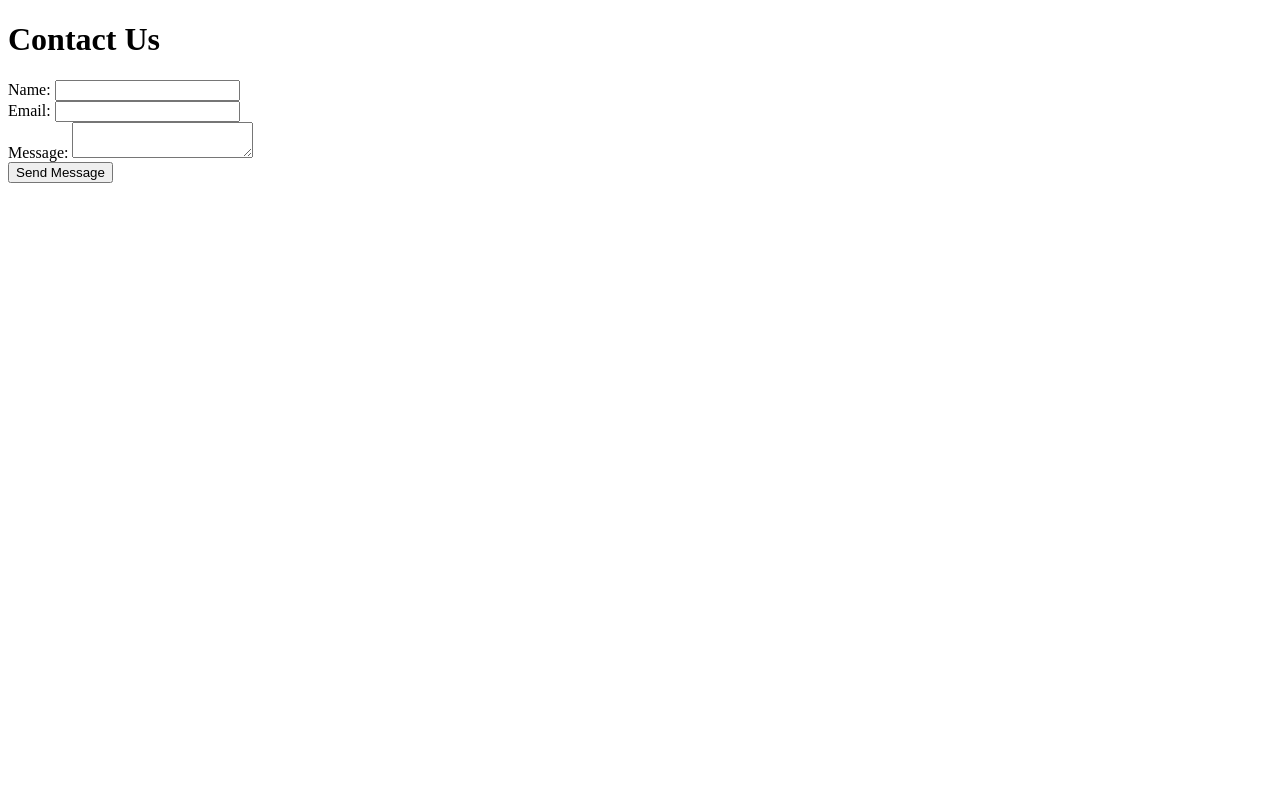
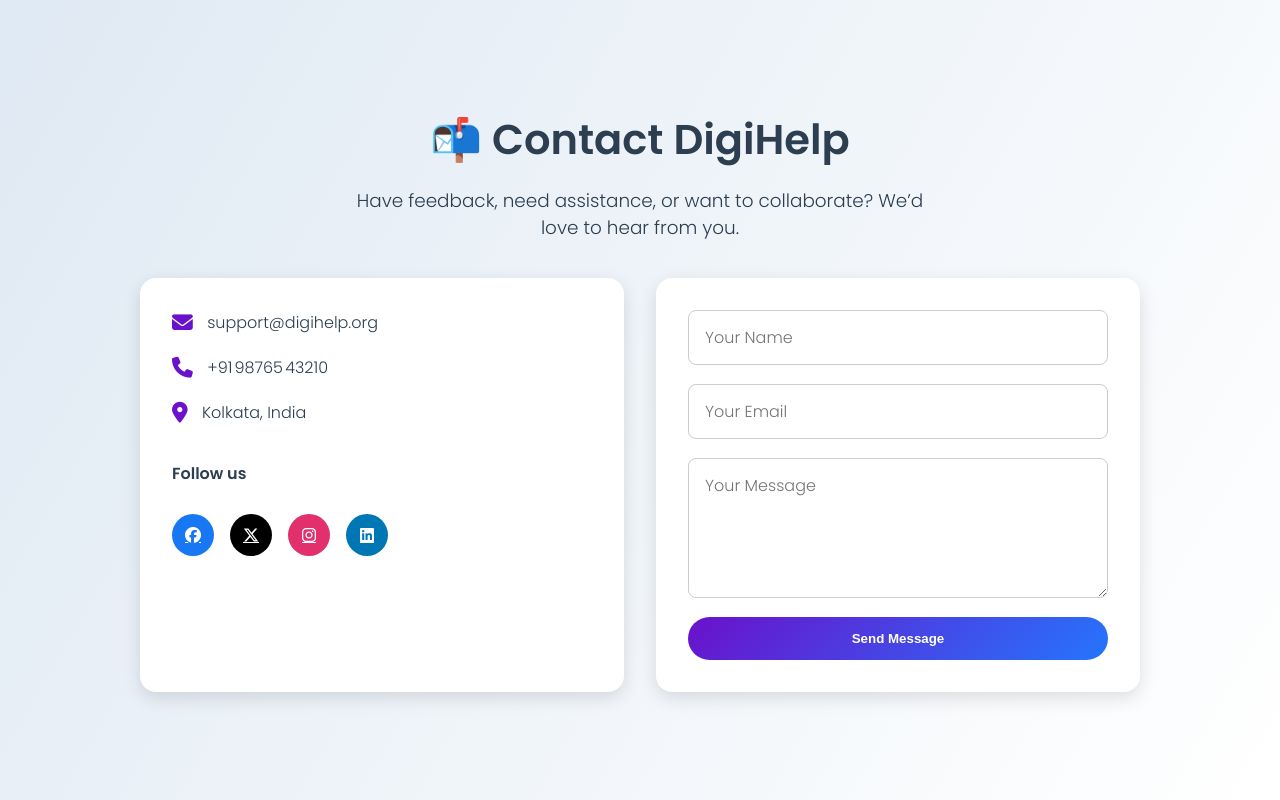
Before and after one commit to DanX06-lab/Bottleback, a plain HTML site: page contact.html in a window 1280 px wide. Drawn offline with Linux system fonts and the light colour scheme.

Commit message:
contact updated

```diff
--- a/contact.html
+++ b/contact.html
@@ -1,25 +1,201 @@
-<!-- contact.html -->
 <!DOCTYPE html>
 <html lang="en">
 <head>
-  <meta charset="UTF-8">
-  <meta name="viewport" content="width=device-width, initial-scale=1.0">
-  <title>Contact - BottleBack India</title>
-  <link rel="stylesheet" href="styles/style.css">
+  <meta charset="UTF-8" />
+  <meta name="viewport" content="width=device-width, initial-scale=1.0"/>
+  <title>Contact – DigiHelp</title>
+
+  <!-- Google Font + Font Awesome Icons -->
+  <link href="https://fonts.googleapis.com/css2?family=Poppins:wght@300;600&display=swap" rel="stylesheet">
+  <link rel="stylesheet" href="https://cdnjs.cloudflare.com/ajax/libs/font-awesome/6.5.0/css/all.min.css" integrity="sha512-u2JrHgRZ..." crossorigin="anonymous" referrerpolicy="no-referrer" />
+
+  <style>
+    :root{
+      --grad-start:#6a11cb;
+      --grad-end:#2575fc;
+      --shadow:0 6px 18px rgba(0,0,0,.12);
+    }
+    *{box-sizing:border-box;margin:0;padding:0}
+    body{
+      font-family:'Poppins',sans-serif;
+      background:linear-gradient(120deg,#dfe9f3 0%,#ffffff 100%);
+      display:flex;
+      flex-direction:column;
+      align-items:center;
+      justify-content:center;
+      min-height:100vh;
+      padding:2rem 1rem;
+      color:#2c3e50;
+      overflow-x:hidden;
+    }
+    h1{font-size:2.6rem;margin-bottom:.4em;text-align:center}
+    p.lead{font-size:1.15rem;margin-bottom:2em;text-align:center;max-width:600px}
+
+    /* Wrapper keeps everything tidy on big screens */
+    .wrapper{
+      display:grid;
+      grid-template-columns:1fr;
+      gap:2rem;
+      width:100%;
+      max-width:1000px;
+    }
+    @media(min-width:900px){
+      .wrapper{grid-template-columns:1fr 1fr}
+    }
+
+    /* ----- Contact Information Card ----- */
+    .info-card{
+      background:#fff;
+      border-radius:1rem;
+      padding:2rem;
+      box-shadow:var(--shadow);
+      display:flex;
+      flex-direction:column;
+      gap:1.25rem;
+      animation:fade-in .8s ease;
+    }
+    .info-item{
+      display:flex;
+      align-items:center;
+      gap:.9rem;
+      font-size:1rem;
+    }
+    .info-item i{
+      font-size:1.3rem;
+      color:var(--grad-start);
+    }
+
+    /* ----- Social Icons ----- */
+    .socials{
+      display:flex;
+      gap:1rem;
+      margin-top:.5rem;
+    }
+    .socials a{
+      width:42px;height:42px;
+      display:inline-flex;align-items:center;justify-content:center;
+      border-radius:50%;
+      color:#fff;
+      transition:transform .2s ease,box-shadow .2s ease;
+    }
+    .socials a:hover{
+      transform:translateY(-3px);
+      box-shadow:var(--shadow);
+    }
+    .socials .fa-facebook{background:#1877f2}
+    .socials .fa-x-twitter{background:#000}
+    .socials .fa-instagram{background:#e1306c}
+    .socials .fa-linkedin{background:#0077b5}
+
+    /* ----- Form ----- */
+    form{
+      background:#fff;
+      padding:2rem;
+      border-radius:1rem;
+      box-shadow:var(--shadow);
+      display:flex;
+      flex-direction:column;
+      gap:1.2rem;
+      animation:fade-in .8s ease .1s both;
+    }
+    input,textarea{
+      font-family:inherit;
+      padding:14px 16px;
+      font-size:1rem;
+      border:1px solid #ccc;
+      border-radius:8px;
+      outline:none;
+      transition:border-color .2s ease,box-shadow .2s ease;
+    }
+    input:focus,textarea:focus{
+      border-color:var(--grad-start);
+      box-shadow:0 0 0 3px rgba(106,17,203,.15);
+    }
+    textarea{resize:vertical;min-height:140px}
+
+    button{
+      padding:14px;
+      background:linear-gradient(135deg,var(--grad-start) 0%,var(--grad-end) 100%);
+      color:#fff;
+      border:none;
+      border-radius:30px;
+      font-weight:600;
+      cursor:pointer;
+      transition:transform .2s ease,box-shadow .2s ease;
+    }
+    button:hover{
+      transform:translateY(-3px);
+      box-shadow:0 10px 22px rgba(0,0,0,.12);
+    }
+
+    /* ----- Tiny “toast” success message ----- */
+    .toast{
+      position:fixed;
+      bottom:2rem;left:50%;transform:translateX(-50%) translateY(200%);
+      background:linear-gradient(135deg,var(--grad-start),var(--grad-end));
+      color:#fff;padding:.9rem 1.5rem;border-radius:40px;font-weight:500;
+      box-shadow:var(--shadow);opacity:0;pointer-events:none;
+      transition:opacity .4s ease,transform .4s ease;
+      z-index:999;
+    }
+    .toast.show{opacity:1;transform:translateX(-50%) translateY(0)}
+    @keyframes fade-in{from{opacity:0;transform:translateY(20px)}to{opacity:1;transform:none}}
+  </style>
 </head>
 <body>
-  <header class="sub-header">
-    <h1>Contact Us</h1>
-  </header>
-  <main>
-    <section>
-      <form action="#" method="post">
-        <label>Name: <input type="text" name="name" required></label><br>
-        <label>Email: <input type="email" name="email" required></label><br>
-        <label>Message: <textarea name="message" required></textarea></label><br>
-        <button type="submit">Send Message</button>
-      </form>
+
+  <h1>📬 Contact DigiHelp</h1>
+  <p class="lead">Have feedback, need assistance, or want to collaborate? We’d love to hear from you.</p>
+
+  <div class="wrapper">
+
+    <!-- Left column: info & socials -->
+    <section class="info-card">
+      <div class="info-item"><i class="fa-solid fa-envelope"></i> support@digihelp.org</div>
+      <div class="info-item"><i class="fa-solid fa-phone"></i> +91 98765 43210</div>
+      <div class="info-item"><i class="fa-solid fa-location-dot"></i> Kolkata, India</div>
+
+      <div style="margin-top:1rem;font-weight:600">Follow us</div>
+      <div class="socials">
+        <a href="#" aria-label="Facebook" class="fa-brands fa-facebook"></a>
+        <a href="#" aria-label="Twitter / X" class="fa-brands fa-x-twitter"></a>
+        <a href="#" aria-label="Instagram" class="fa-brands fa-instagram"></a>
+        <a href="#" aria-label="LinkedIn" class="fa-brands fa-linkedin"></a>
+      </div>
     </section>
-  </main>
+
+    <!-- Right column: contact form -->
+    <form id="contactForm" action="https://formspree.io/f/YOUR_FORM_ID" method="POST">
+      <input type="text" name="name" placeholder="Your Name" required />
+      <input type="email" name="email" placeholder="Your Email" required />
+      <textarea name="message" placeholder="Your Message" required></textarea>
+      <button type="submit">Send Message</button>
+    </form>
+
+  </div>
+
+  <div class="toast" id="toast">Thanks! Your message has been sent. 🎉</div>
+
+  <script>
+    // 💌 Tiny success toast without extra libraries
+    const form = document.getElementById('contactForm');
+    const toast = document.getElementById('toast');
+
+    form.addEventListener('submit', async (e) => {
+      e.preventDefault();        // keep page from navigating away
+      const data = new FormData(form);
+
+      /* Send the form with fetch — works with Formspree’s endpoint.
+         If you swap to a Flask route, just adjust the URL.           */
+      try{
+        await fetch(form.action, { method:'POST', body:data, headers:{ 'Accept':'application/json' }});
+        form.reset();
+        toast.classList.add('show');
+        setTimeout(()=>toast.classList.remove('show'), 3500);
+      }catch(err){
+        alert('Oops – something went wrong. Please email us directly.');
+      }
+    });
+  </script>
 </body>
 </html>
```
Also changed, not shown: how-it-works.html (+1 -1 lines).
